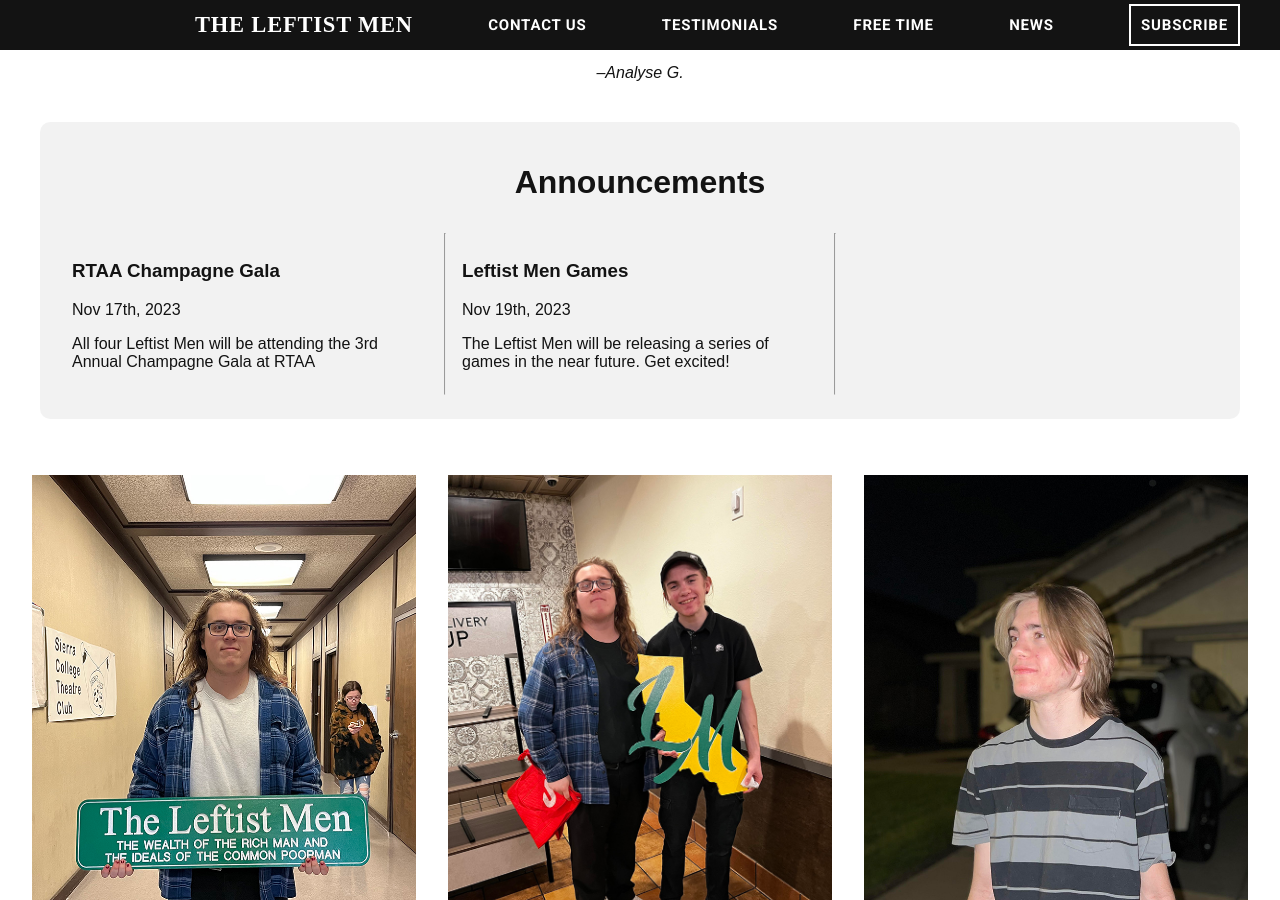
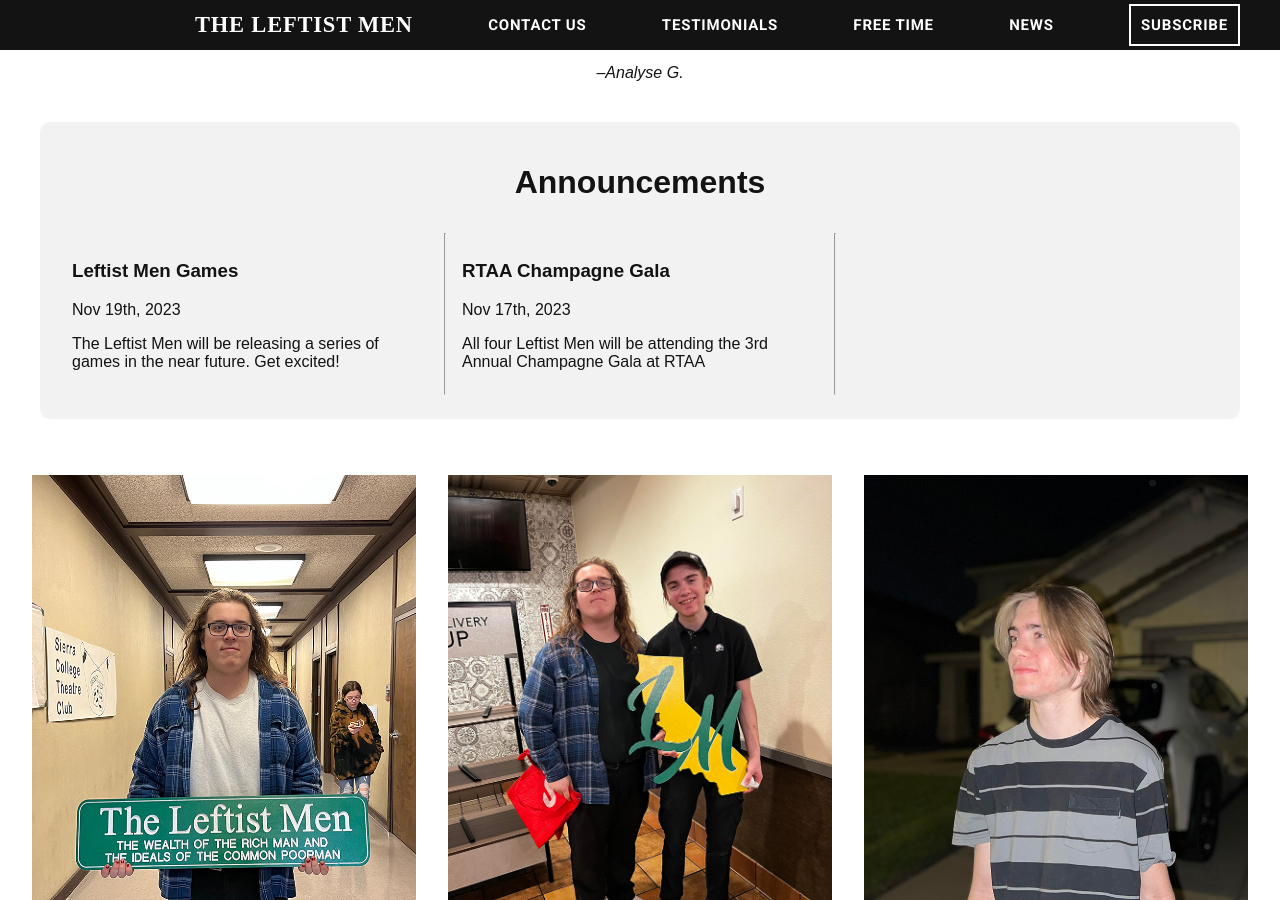
Before and after one commit to BennyHernandez/TheLeftistMen, a Jekyll site: the page built from index.html, in a window 1280 px wide and 900 px high, scrolled down 826 px. Built offline with Jekyll 4.4.1, drawn with Linux system fonts in a browser that asks for light colours.

Commit message:
Sorted announcements

```diff
--- a/index.html
+++ b/index.html
@@ -24,37 +24,38 @@ layout: tlm-default
   <i>–Analyse G.</i>
 </div>
 
+{% assign sortedAnnouncements = site.announcements | reverse %}
 <div class="announcements">
   <h2>Announcements</h2>
   <div class="list">
     <div class="announcement">
-      <h3>{{site.announcements[0].title}}</h3>
+      <h3>{{sortedAnnouncements[0].title}}</h3>
       <time datetime="{{ announcement.date | date: '%m-%d-%Y' }}"
-        >{{ site.announcements[0].date | date_to_string: "ordinal", "US"
+        >{{ sortedAnnouncements[0].date | date_to_string: "ordinal", "US"
         }}</time
       >
-      <span>{{site.announcements[0].content}} </span>
+      <span>{{sortedAnnouncements[0].content}} </span>
     </div>
     <hr>
 
     <div class="announcement">
-      <h3>{{site.announcements[1].title}}</h3>
+      <h3>{{sortedAnnouncements[1].title}}</h3>
       <time datetime="{{ announcement.date | date: '%m-%d-%Y' }}"
-        >{{ site.announcements[1].date | date_to_string: "ordinal", "US"
+        >{{ sortedAnnouncements[1].date | date_to_string: "ordinal", "US"
         }}</time
       >
-      <span>{{site.announcements[1].content}} </span>
+      <span>{{sortedAnnouncements[1].content}} </span>
     </div>
     <hr>
 
 
     <div class="announcement">
-      <h3>{{site.announcements[2].title}}</h3>
+      <h3>{{sortedAnnouncements[2].title}}</h3>
       <time datetime="{{ announcement.date | date: '%m-%d-%Y' }}"
-        >{{ site.announcements[2].date | date_to_string: "ordinal", "US"
+        >{{ sortedAnnouncements[2].date | date_to_string: "ordinal", "US"
         }}</time
       >
-      <span>{{site.announcements[2].content}} </span>
+      <span>{{sortedAnnouncements[2].content}} </span>
     </div>
     </div>
   </div>
```
